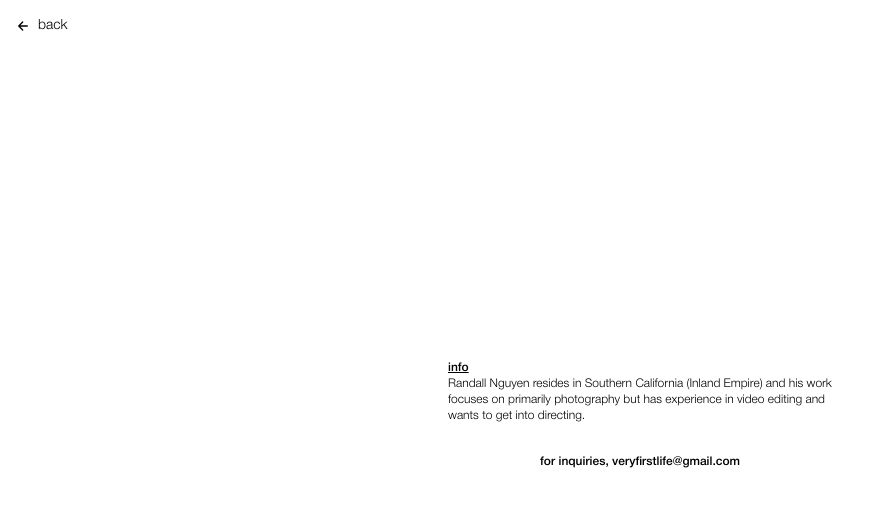
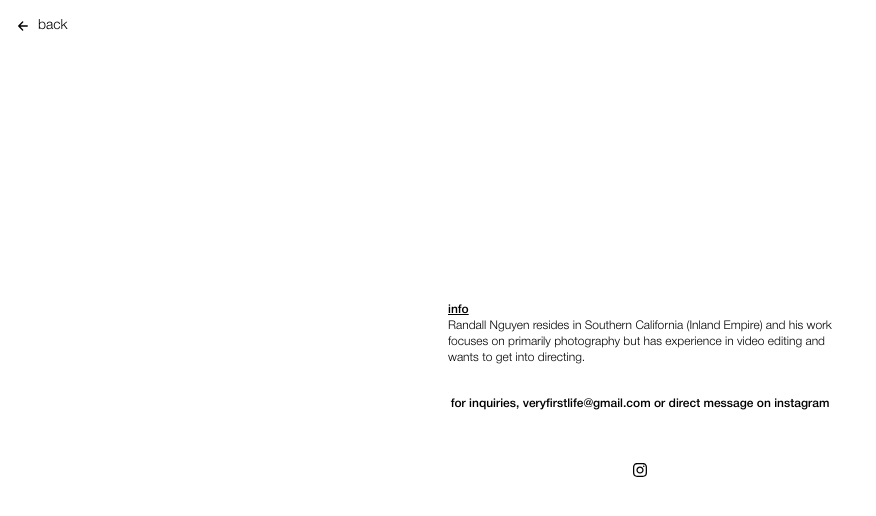
Before and after one commit to 1rwen/for-a-brighter-tomorrow-portifolio, a React (Vite) app: page /about in a window 1280 px wide. Shown: the top 516 px of the page, without its empty margins (0-876 px from the left). Built offline with nearby package versions, Linux system fonts and the light colour scheme.

Commit message:
changed dayota photos

```diff
--- a/src/components/SoundCloud.tsx
+++ b/src/components/SoundCloud.tsx
@@ -1,6 +1,6 @@
 export default function SoundCloud() {
   const trackUrl =
-    "https://soundcloud.com/luckynumber0/apologie";
+    "https://soundcloud.com/alphieafterlife/yourinmynotes";
 
   const src =
     "https://w.soundcloud.com/player/?url=" +
--- a/src/pages/about.jsx
+++ b/src/pages/about.jsx
@@ -3,6 +3,7 @@ import { useEffect } from "react";
 import { Link } from "react-router-dom";
 import { IoArrowBackOutline } from "react-icons/io5";
 // import { div } from "framer-motion/client";import { IoArrowBackOutline } from "react-icons/io5";
+import { FaInstagram } from "react-icons/fa";
 
 function about() {
   useEffect(() => {
@@ -35,7 +36,12 @@ function about() {
             alt="tag"
             className="flex justify-center font-medium text-xs mt-[30px] lg:mt-[30px]"
           >
-            for inquiries, veryfirstlife@gmail.com
+            for inquiries, veryfirstlife@gmail.com or direct message on instagram
+          </div>
+          <div className="flex justify-center m-[50px] cursor-pointer hover:opacity-70">
+            <a href="https://www.instagram.com/everything1everwanted/">
+              <FaInstagram />
+            </a>
           </div>
         </div>
       </div>
```
Also changed, not shown: 2 other files (tests, documents, lock files or other folders).
